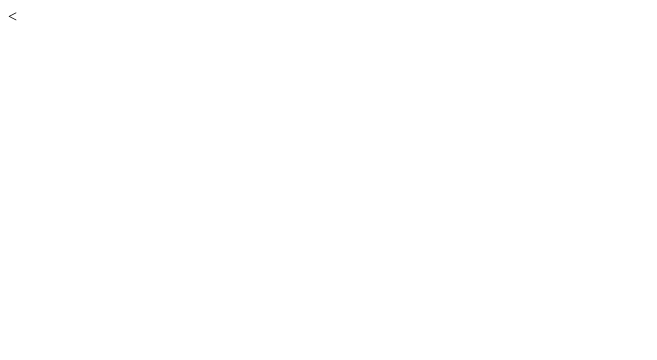
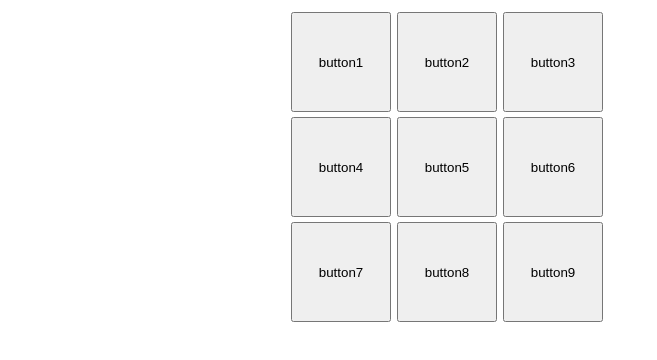
Before and after one commit to SimonAgain/tictactoe, a plain HTML site: page index.html in a window 1280 px wide. Shown: the whole page, without its empty margins (0-657 px from the left). Drawn offline with Linux system fonts and the light colour scheme.

Commit message:
Gameboard v1. Buttons aligned in grid formation. No visual border between the rows and columns yet

```diff
--- a/css/style.css
+++ b/css/style.css
@@ -0,0 +1,30 @@
+
+div.container {
+  max-width: 900px;
+  margin: auto;
+}
+div.gameBoard {
+  position: relative;
+  max-width: 700px;
+  margin: auto;
+}
+
+.row1 button {
+  display: inline-block;
+}
+
+.row2 button {
+  display: inline-block;
+}
+
+.row3 button {
+  display: inline-block;
+}
+
+button {
+  width: 100px;
+  height: 100px;
+  margin: 1px;
+  margin-top: 4px;
+  /* border-radius: 1px; */
+}
--- a/index.html
+++ b/index.html
@@ -7,9 +7,31 @@
   <title>Tic Tac Toe</title>
   <script src="js/jquery.js"></script>
   <script src="js/main.js"></script>
-  <<link rel="stylesheet" href="css/style.css">
+  <link rel="stylesheet" href="css/style.css">
 </head>
 <body>
 
+    <header>
+    </header>
+
+    <div class="container">
+        <div class="gameBoard">
+          <div class="row1">
+            <button id="button1">button1</button>
+            <button id="button2">button2</button>
+            <button id="button3">button3</button>
+          </div> <!-- end div row1 -->
+          <div class="row2">
+            <button id="button4">button4</button>
+            <button id="button5">button5</button>
+            <button id="button6">button6</button>
+          </div> <!-- end div row2 -->
+          <div class="row3">
+            <button id="button7">button7</button>
+            <button id="button8">button8</button>
+            <button id="button9">button9</button>
+          </div> <!-- end div row3 -->
+        </div> <!-- end div gameBoard -->
+    </div> <!-- end div container -->
 </body>
 </html>
```
